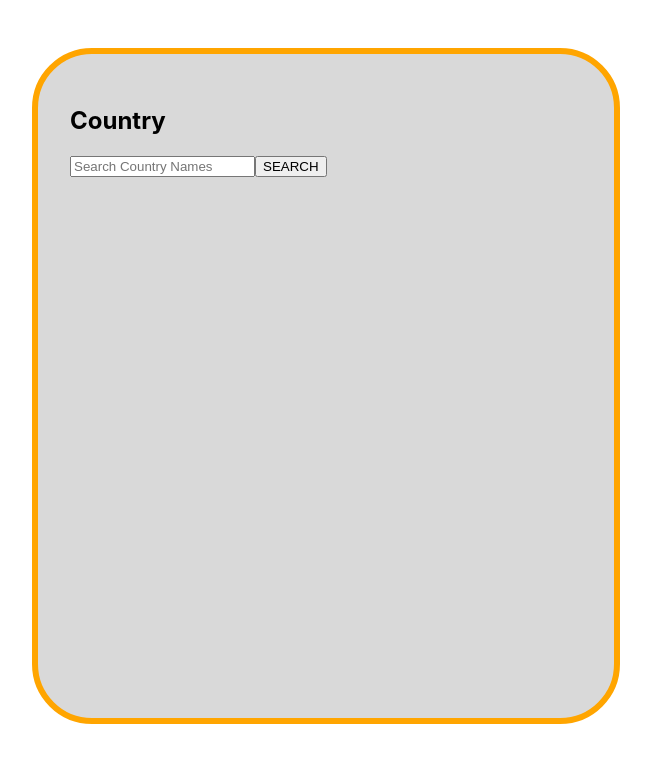
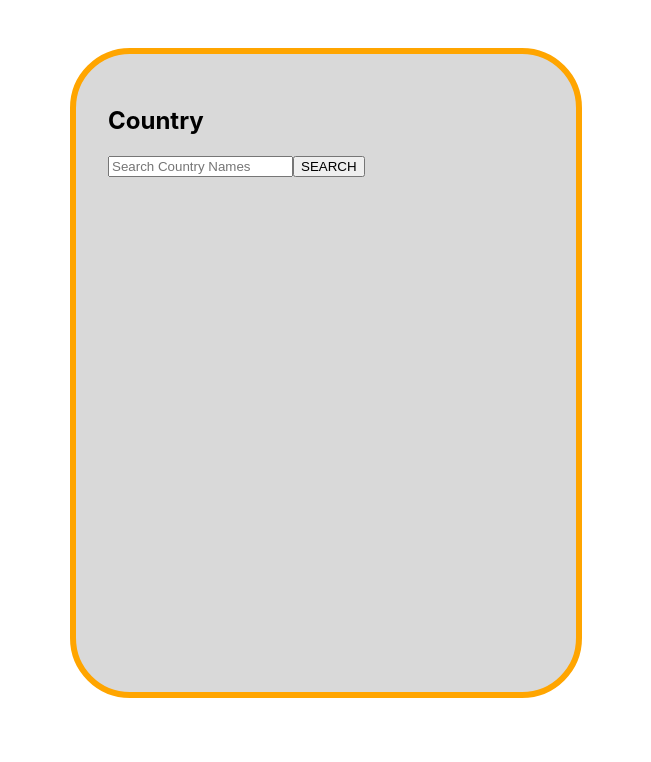
Before and after one commit to gordonzhao1023/Covid-Tracker, a React (Create React App) app: page / in a window 1280 px wide. Shown: the top 762 px of the page, without its empty margins (314-965 px from the left). Built offline with nearby package versions, Linux system fonts and the light colour scheme.

Commit message:
added all boiler plate code

```diff
--- a/src/ConfirmCases.js
+++ b/src/ConfirmCases.js
@@ -0,0 +1,3 @@
+const ConfirmedCases = () => {};
+
+export default ConfirmedCases;
--- a/src/CountryDetail.js
+++ b/src/CountryDetail.js
@@ -1,3 +1,14 @@
-const CountryDetail = () => {};
+import Card from './UI/Card';
+import ConfirmedCases from './ConfirmCases';
+import Death from './Death';
+
+const CountryDetail = () => {
+	<Card>
+		<h2></h2>
+		<div>
+			<ConfirmedCases />
+		</div>
+	</Card>;
+};
 
 export default CountryDetail;
--- a/src/Death.js
+++ b/src/Death.js
@@ -0,0 +1,3 @@
+const Death = () => {};
+
+export default Death;
--- a/src/UI/Layout.module.css
+++ b/src/UI/Layout.module.css
@@ -3,8 +3,8 @@
 	border-radius: 60px;
 	background-color: #d9d9d9;
 	padding: 2rem;
-	/* max-width: 40rem; */
 	border: 6px solid orange;
 	width: 40%;
-	height: 600px;
+	height: 650px;
+	box-sizing: border-box;
 }
```
